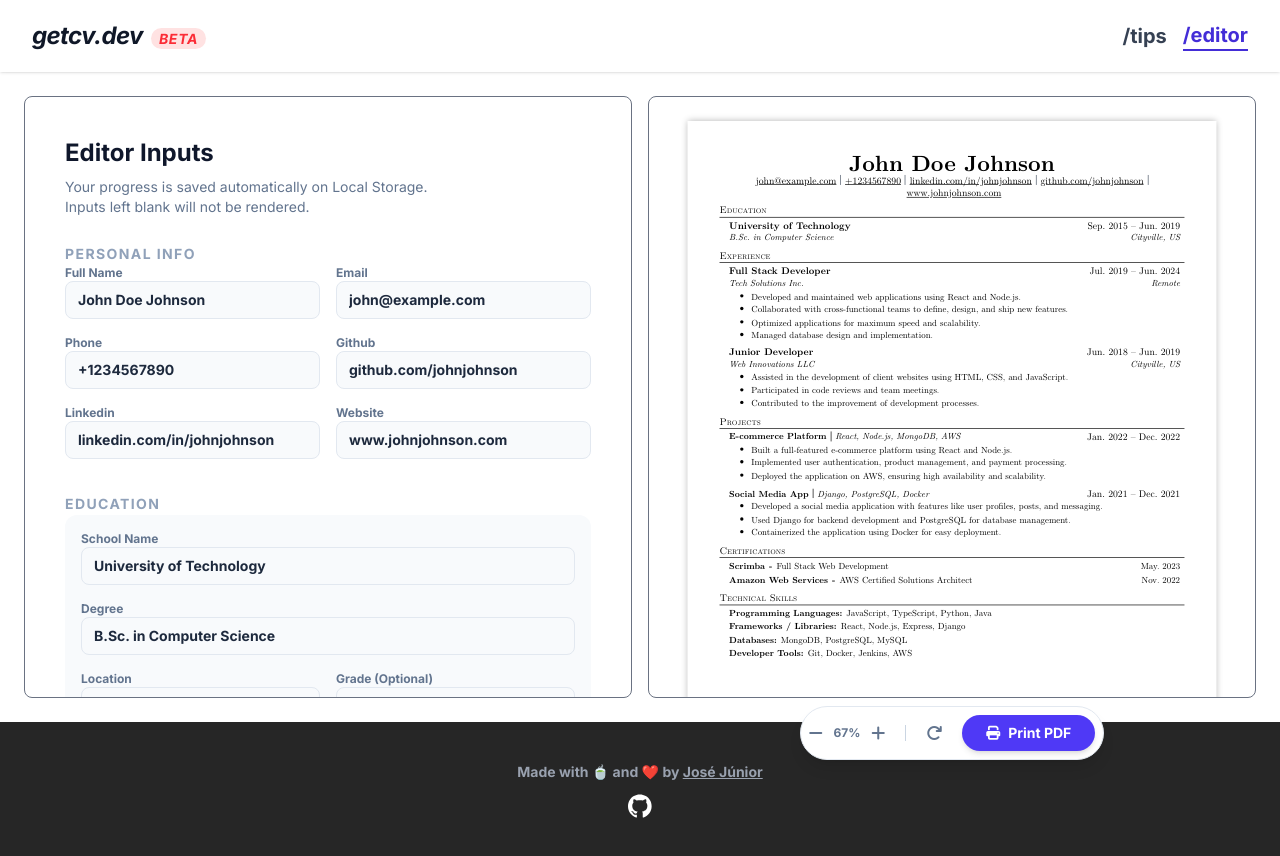
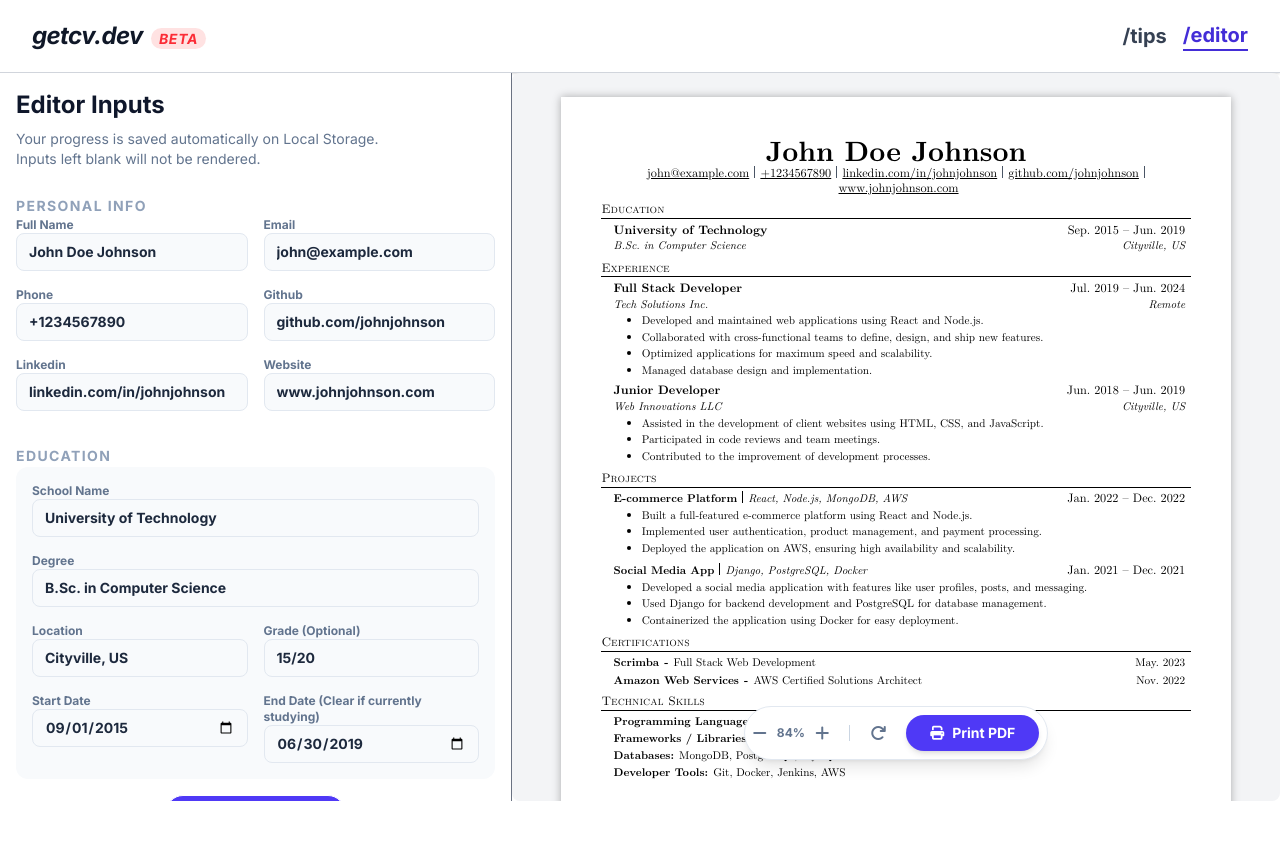
Before and after one commit to jcf-junior/getcv.dev, a React (Vite) app: page /editor in a window 1280 px wide. After the commit the page ends 801 px from the top, so only its background shows below. Built offline with nearby package versions, Linux system fonts and the light colour scheme.

Commit message:
refactor: update layout and styling across components for improved consistency and usability

```diff
--- a/src/App.tsx
+++ b/src/App.tsx
@@ -1,13 +1,11 @@
 import { Outlet } from "react-router";
 import Navbar from "./components/Navbar";
-import Footer from "./components/Footer";
 
 export default function App() {
   return (
     <>
       <Navbar />
       <Outlet />
-      <Footer />
     </>
   );
 }
--- a/src/components/EditorInputs.tsx
+++ b/src/components/EditorInputs.tsx
@@ -13,7 +13,7 @@ type Props = {
 
 export default function EditorInputs({ cvData, setCvData }: Props) {
   return (
-    <div className="bg-white p-4 rounded-3xl">
+    <div className="bg-white p-4">
       <h2 className="text-2xl font-bold text-slate-900 mb-2">Editor Inputs</h2>
       <p className="text-slate-500 text-sm mb-6">
         Your progress is saved automatically on Local Storage.
--- a/src/components/Navbar.tsx
+++ b/src/components/Navbar.tsx
@@ -1,7 +1,7 @@
 import { NavLink } from "react-router";
 export default function Navbar() {
   return (
-    <nav className="w-full bg-white sticky top-0 z-50 shadow-sm mx-auto p-4 lg:px-8 lg:py-5 flex items-center justify-between">
+    <nav className="w-full bg-white shadow-sm mx-auto p-4 lg:px-8 lg:py-5 flex items-center justify-between border-b border-gray-300">
       <NavLink
         to="/"
       >
--- a/src/index.css
+++ b/src/index.css
@@ -2,10 +2,6 @@
 
 :root {
   font-family: "Inter";
-}
-
-.screen-height {
-  height: calc(100vh - 150px);
 }
 
 @media print {
@@ -21,6 +17,8 @@
   #print-target,
   #print-target > * {
     display: block !important;
+    -webkit-print-color-adjust: exact !important;
+    print-color-adjust: exact !important;
   }
 }
 
--- a/src/pages/Editor.tsx
+++ b/src/pages/Editor.tsx
@@ -36,14 +36,16 @@ export default function Editor() {
         document.getElementById("print-target")!,
       )}
 
-      <div className="flex px-6 py-6 gap-4 screen-height">
-        <div className="w-1/2 border border-gray-500 rounded-lg p-6 overflow-y-scroll">
+      <div className="flex h-[calc(100vh-72px)]">
+        <div className="w-2/5 border-r border-gray-500 overflow-y-scroll z-1">
           <EditorInputs cvData={cvData} setCvData={setCvData} />
         </div>
 
         <div
           ref={containerRef}
-          className="w-1/2 flex flex-col items-center gap-4 border border-gray-500 rounded-lg p-6 overflow-y-scroll"
+          className="w-3/5 flex flex-col items-center gap-4 rounded-lg z-0
+           bg-gray-100 pt-6 h-full overflow-scroll"
+
         >
           <Toolbar
             scaleFactor={scaleFactor}
@@ -54,8 +56,8 @@ export default function Editor() {
           />
 
           <div
-            className="w-fit shadow"
-            style={{ scale: `${scaleFactor}`, transformOrigin: "top center" }}
+            className="w-fit shadow mx-auto block"
+            style={{ zoom: `${scaleFactor}` }}
           >
             <JakesResume cvData={cvData} />
           </div>
--- a/src/pages/Home.tsx
+++ b/src/pages/Home.tsx
@@ -1,5 +1,8 @@
+import Footer from "../components/Footer";
+
 export default function Home() {
   return (
+    <>
       <div className="w-full min-h-screen bg-gray-50">
         <div className="p-5 ">
           <div className="text-center items-center mt-16">
@@ -13,7 +16,8 @@ export default function Home() {
 
             <h1 className="text-5xl font-bold text-center text-gray-900 mt-3">
               <span className="text-indigo-700">Getcv.dev</span> is the easiest
-            way to create a<span className="block">recruiter-approved CV </span>
+              way to create a
+              <span className="block">recruiter-approved CV </span>
             </h1>
             <p className="mt-3 text-gray-500 text-base">
               Create an ATS-optimized CV in minutes, using a template made by
@@ -40,5 +44,7 @@ export default function Home() {
           <div className="h-[50vh] bg-neutral-800"></div>
         </div>
       </div>
+      <Footer />
+    </>
   );
 }
--- a/src/templates/JakesResume.tsx
+++ b/src/templates/JakesResume.tsx
@@ -23,7 +23,7 @@ export default function JakesResume({ cvData }: CvProps) {
 
   return (
     <div>
-      <div className="my-0 mx-auto lm leading-[1em] text-[10.91pt] w-[8.27in] h-[11.69in] p-[0.5in] bg-white text-black box-border">
+      <div className="m-0 lm leading-[1em] text-[10.91pt] w-[8.27in] h-[11.69in] p-[0.5in] bg-white text-black box-border block z-10">
         <section className="mt-[5pt] mb-[5pt]">
           <h1 className="text-center text-[24.79pt] font-bold mb-[9pt]">
             {cvData.personalInfo.name}
--- a/src/templates/jakesResume.css
+++ b/src/templates/jakesResume.css
@@ -61,6 +61,7 @@
   display: block;
   width: 100%;
   height: 1px;
+  border-top: 1px solid black;
   background-color: black;
   margin-top: 3pt;
 }
```
Also changed, not shown: 1 other file (tests, documents, lock files or other folders). Lines whose indentation alone changed are shown as unchanged.
